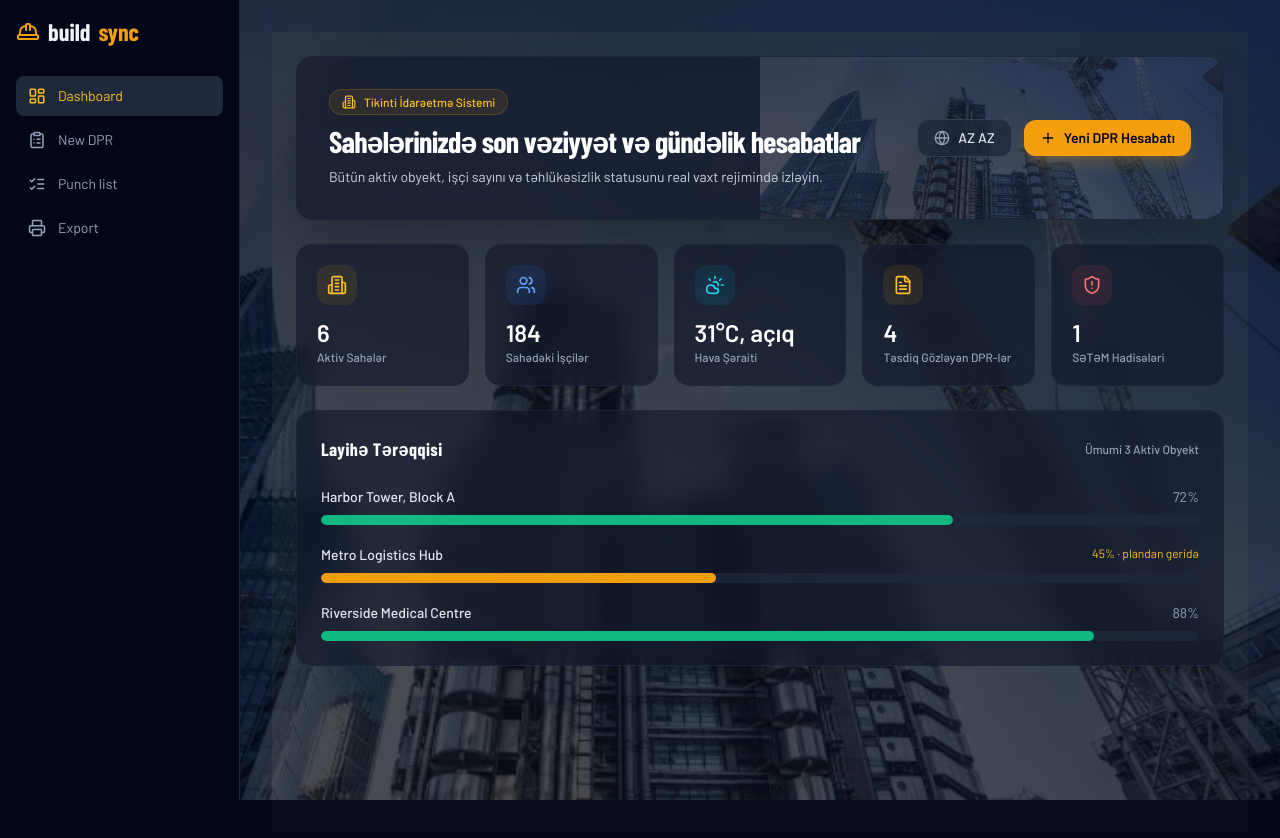
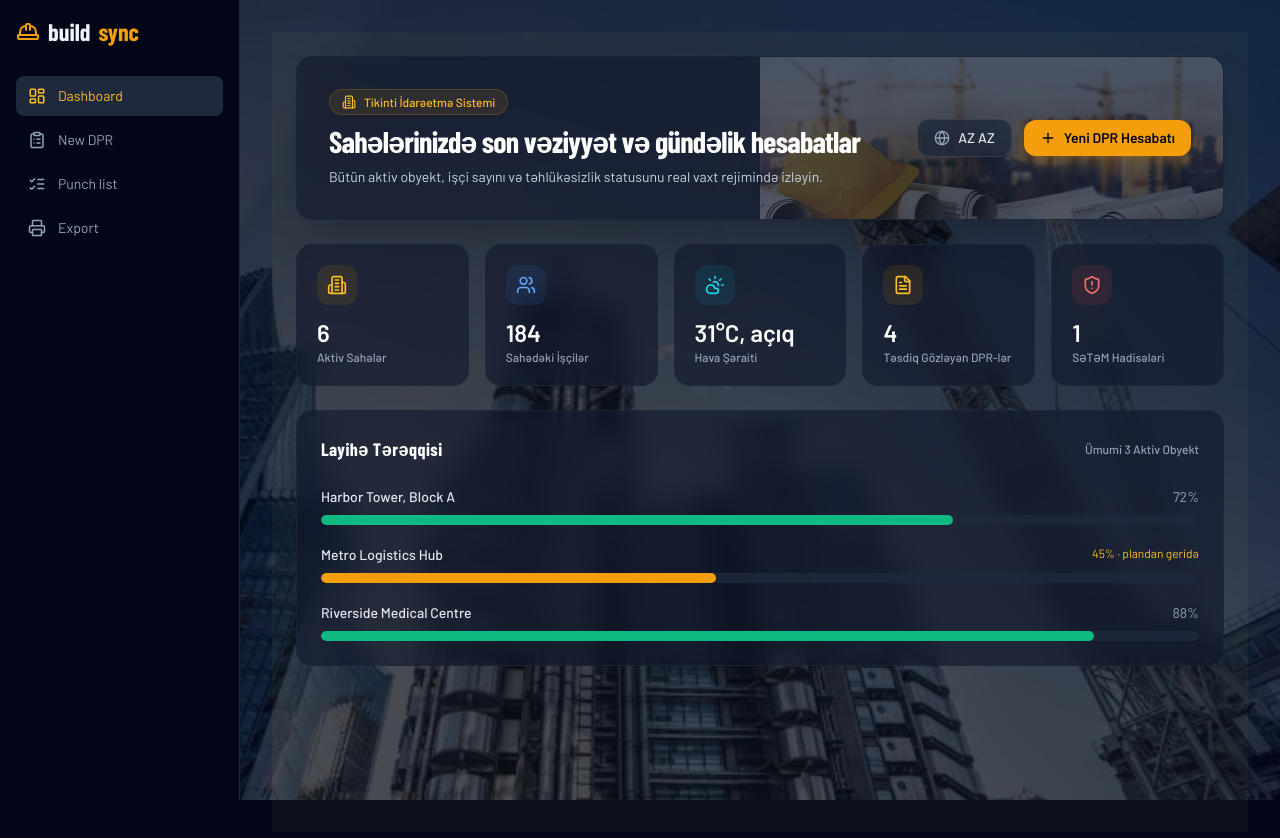
Before and after one commit to soki001/bakuwork, a Next.js app: page / in a window 1280 px wide. Shown: the top 838 px of the page. Built offline with nearby package versions, Linux system fonts and the light colour scheme.

Commit message:
Update page.tsx

```diff
--- a/app/page.tsx
+++ b/app/page.tsx
@@ -23,7 +23,7 @@ export default function Dashboard() {
 
         {/* Hero Banner */}
         <div className="relative overflow-hidden rounded-2xl bg-slate-900/60 border border-slate-800/80 p-8 shadow-2xl backdrop-blur-md">
-          <div className="absolute right-0 top-0 bottom-0 w-1/2 opacity-20 pointer-events-none bg-[url('/insaat.11.jfif')] bg-cover bg-center" />
+          <div className="absolute right-0 top-0 bottom-0 w-1/2 opacity-25 pointer-events-none bg-[url('/kask11.webp')] bg-cover bg-center" />
 
           <div className="relative z-10 flex flex-col md:flex-row justify-between items-start md:items-center gap-6">
             <div className="space-y-2">
```
